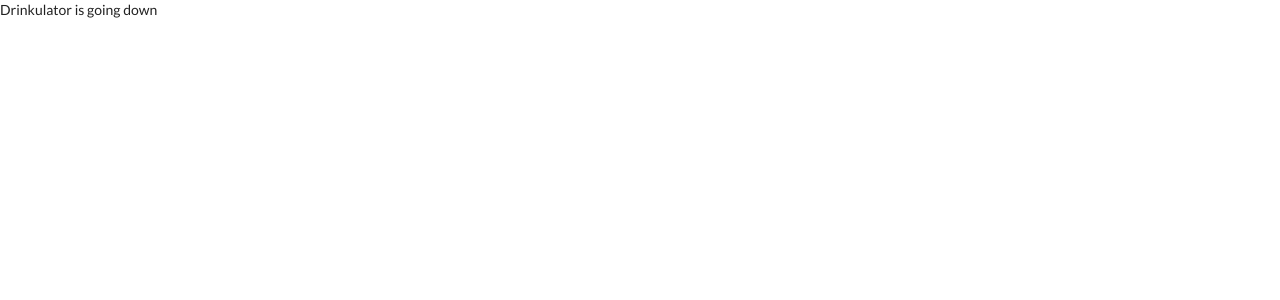
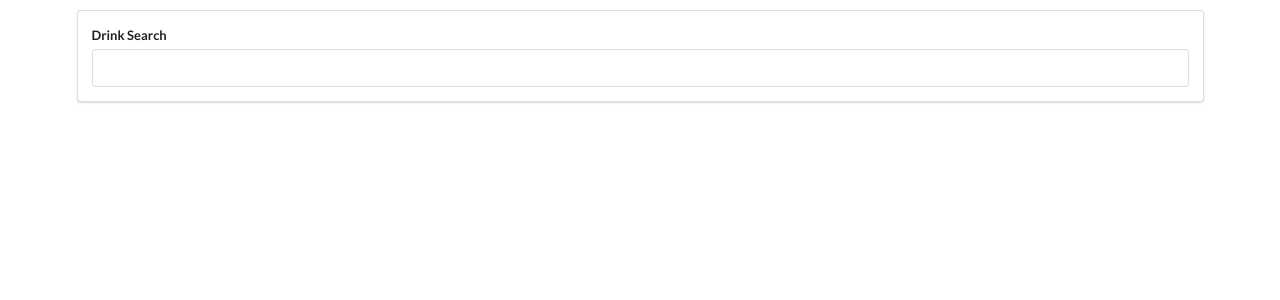
Before and after one commit to Lekesoldat/Drinkulator, a React (Create React App) app: page / in a window 1280 px wide. Shown: the top 300 px of the page. Built offline with nearby package versions, Linux system fonts and the light colour scheme.

Commit message:
Implement onSearchSubmit

```diff
--- a/src/components/App.js
+++ b/src/components/App.js
@@ -1,14 +1,24 @@
 import React from 'react';
 import bolaget from '../api/bolaget';
+import SearchBar from './SearchBar';
+
+const search = params => bolaget.get("/products",  { params } );
 
 class App extends React.Component {
   state = {
-    results: []
+    results: {}
   };
+
+  onSearchSubmit = async term => {
+    const response = await search("/products", {search: term});
+    this.setState({results: response.data})
+  }
 
   render() {
     return (
-      <div>Drinkulator is going down</div>
+      <div className="ui container" style={{marginTop: '10px'}}>
+        <SearchBar onSubmit={this.onSearchSubmit}/>
+      </div>
     )}
 }
 
```
